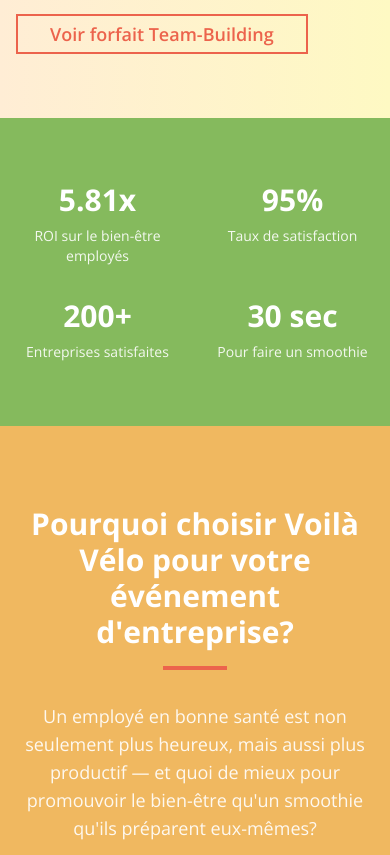
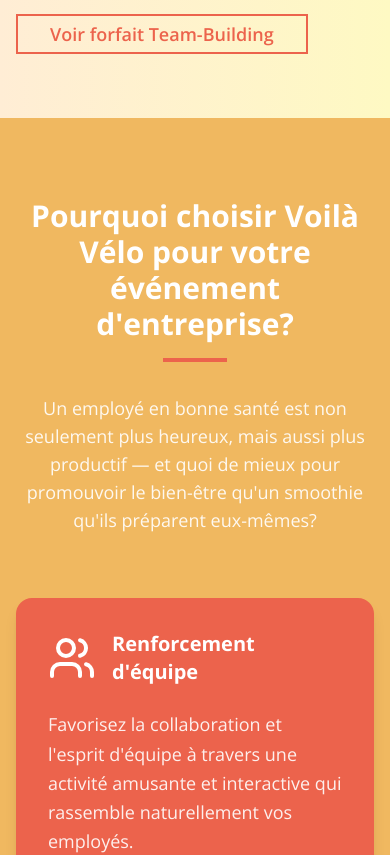
Before and after one commit to ilyes200264/voilavelop, a Next.js app: page /evenements/corporate in a window 390 px wide. Shown: the part 1034-1889 px from the top of the page. Built offline with nearby package versions, Linux system fonts and the light colour scheme.

Commit message:
changes two 4

```diff
--- a/app/evenements/corporate/page.tsx
+++ b/app/evenements/corporate/page.tsx
@@ -131,29 +131,6 @@ export default function CorporateEventsPage() {
           </div>
         </MotionSection>
 
-        {/* Stats Section */}
-        <MotionSection className="py-16 bg-accent-green text-white">
-          <div className="container mx-auto px-4">
-            <StaggerContainer className="grid grid-cols-2 md:grid-cols-4 gap-8 max-w-4xl mx-auto">
-              {(stats || []).map((stat, index) => (
-                <MotionDiv
-                  key={index}
-                  variant="fadeUp"
-                  custom={index}
-                  className="text-center"
-                >
-                  <div className="text-3xl md:text-4xl font-bold text-white mb-2">
-                    {stat.number}
-                  </div>
-                  <div className="text-white/90 text-sm md:text-base">
-                    {stat.label}
-                  </div>
-                </MotionDiv>
-              ))}
-            </StaggerContainer>
-          </div>
-        </MotionSection>
-
         {/* Benefits Section */}
         <MotionSection className="py-20 bg-secondary-yellow text-white">
           <div className="container mx-auto px-4">
@@ -258,50 +235,6 @@ export default function CorporateEventsPage() {
             </div>
           </div>
         </MotionSection>
-
-        {/* ROI Section */}
-        <MotionSection className="py-20 bg-accent-green text-white">
-          <div className="container mx-auto px-4">
-            <div className="grid lg:grid-cols-2 gap-12 items-center max-w-6xl mx-auto">
-              <StaggerContainer>
-                <MotionDiv variant="fadeUp">
-                  <h2 className="text-3xl md:text-4xl font-bold mb-6">
-                    {t("corporateEvents:roi.title")}
-                  </h2>
-                </MotionDiv>
-
-                <MotionDiv variant="fadeUp">
-                  <p className="text-xl mb-6 leading-relaxed opacity-90">
-                    {t("corporateEvents:roi.description")}
-                  </p>
-                </MotionDiv>
-
-                <MotionDiv variant="fadeUp">
-                  <div className="space-y-4">
-                    {t<string[]>("corporateEvents:roi.benefits", []).map((benefit, index) => (
-                      <div key={index} className="flex items-center">
-                        <TrendingUp className="h-5 w-5 mr-3 flex-shrink-0" />
-                        <span className="text-lg">{benefit}</span>
-                      </div>
-                    ))}
-                  </div>
-                </MotionDiv>
-              </StaggerContainer>
-
-              <AnimatedImage hoverEffect="scale">
-                <div className="bg-white/10 backdrop-blur-sm rounded-2xl p-8">
-                  <div className="text-center">
-                    <div className="text-6xl font-bold mb-4">{t("corporateEvents:roi.roiCard.value")}</div>
-                    <div className="text-xl mb-6">{t("corporateEvents:roi.roiCard.title")}</div>
-                    <div className="text-lg opacity-90">
-                      {t("corporateEvents:roi.roiCard.subtitle")}
-                    </div>
-                  </div>
-                </div>
-              </AnimatedImage>
-            </div>
-          </div>
-        </MotionSection>
       </main>
       <Footer />
     </div>
```
